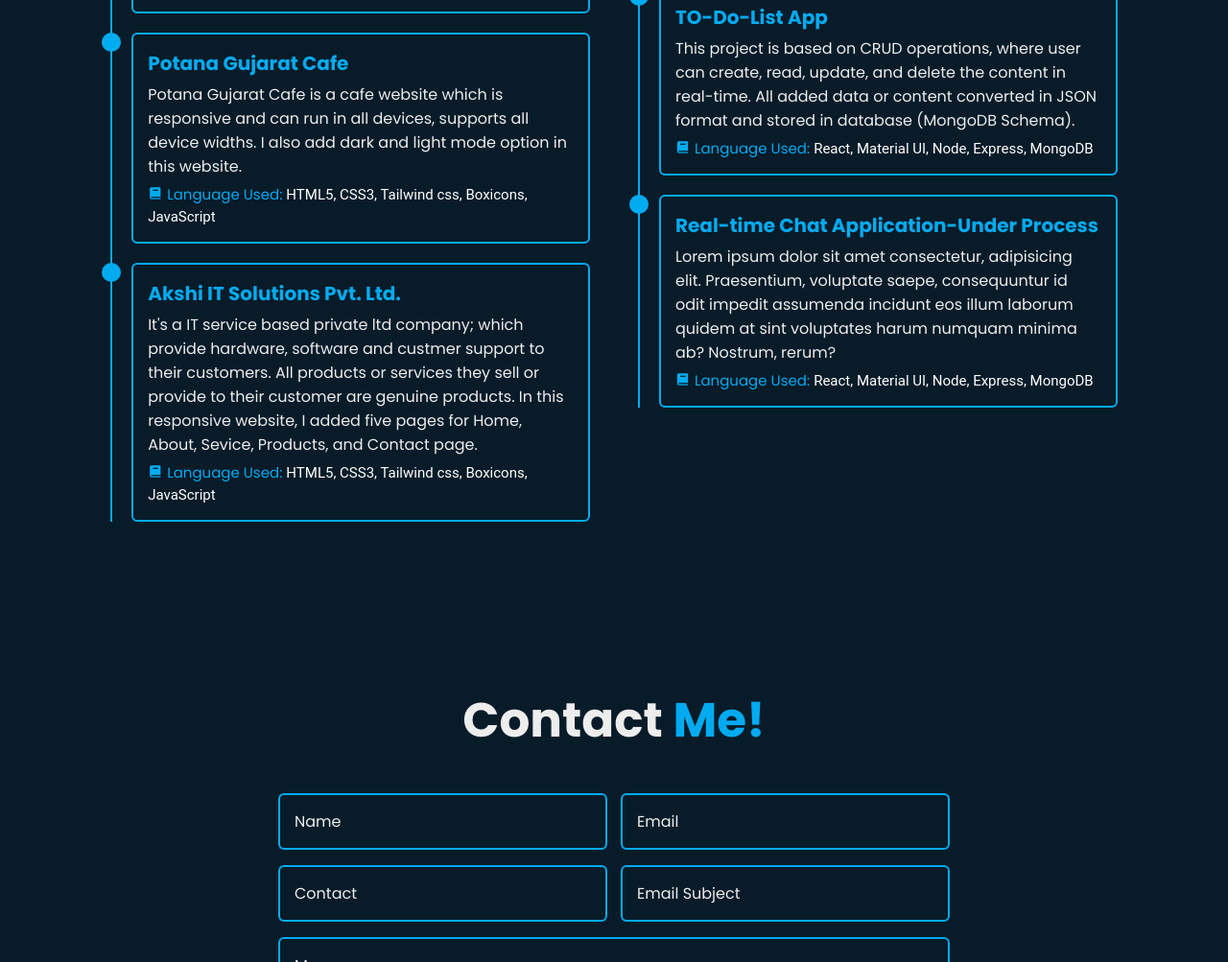
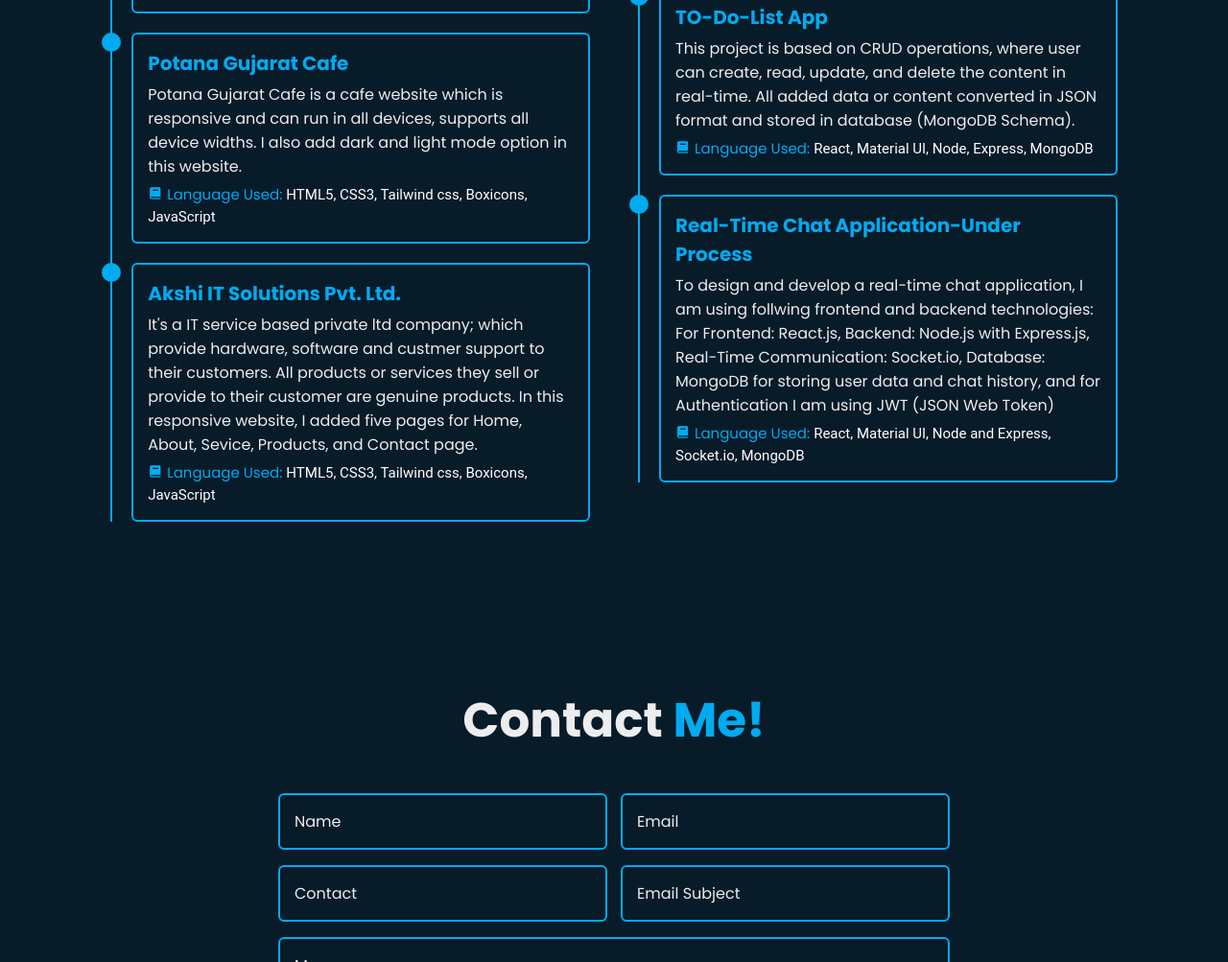
Before and after one commit to SunilKandpal007/personal-portfolio-sk, a plain HTML site: page index.html in a window 1280 px wide. Shown: the part 3762-4765 px from the top of the page at 96% size. Drawn offline with nearby package versions, Linux system fonts and the light colour scheme.

Commit message:
Update index.html
project real-time chat application content updated

```diff
--- a/index.html
+++ b/index.html
@@ -287,11 +287,11 @@ products or services they sell or provide to their customer are genuine products
 <div class="education-content">
 <div class="content">
 <!-- <div class="year"><i class='bx bxs-calendar'></i> 2021-2023</div> -->
-<h3><span>Real-time Chat Application-Under Process</span></h3>
-<p>Lorem ipsum dolor sit amet consectetur, adipisicing elit. Praesentium, voluptate saepe, consequuntur id odit impedit assumenda incidunt eos illum laborum quidem at sint voluptates harum numquam minima ab? Nostrum, rerum?</p>
+<h3><span>Real-Time Chat Application-Under Process</span></h3>
+<p>To design and develop a real-time chat application, I am using follwing frontend and backend technologies: For Frontend: React.js, Backend: Node.js with Express.js, Real-Time Communication: Socket.io, Database: MongoDB for storing user data and chat history, and for Authentication I am using JWT (JSON Web Token)</p>
 <div class="arrow-right">
 <i class="bx bxs-book"></i>Language Used:
-<span style="color: #fff; font-family: roboto">React, Material UI, Node, Express, MongoDB</span>
+<span style="color: #fff; font-family: roboto">React, Material UI, Node and Express, Socket.io, MongoDB</span>
 </div>
 </div>
 </div>
```
